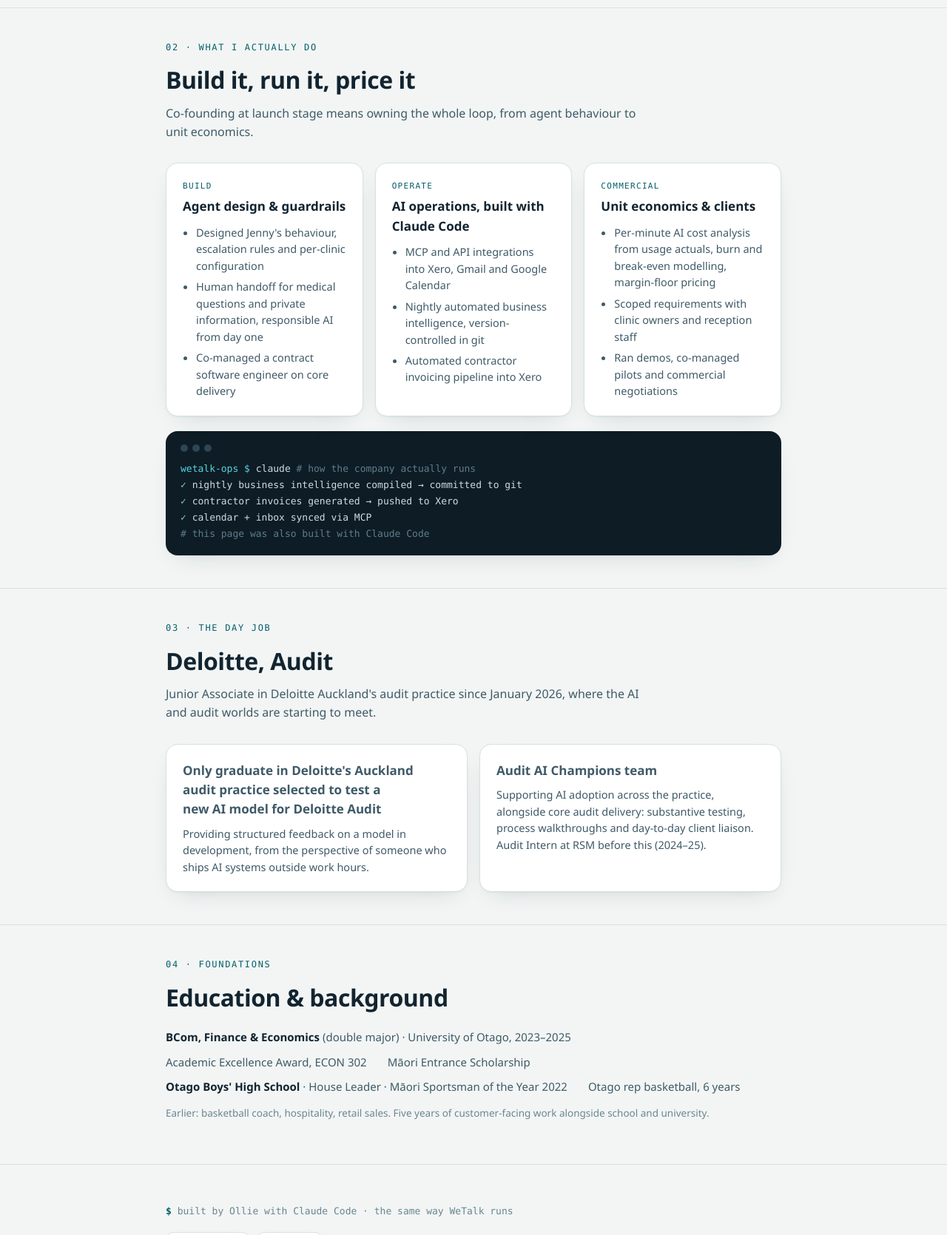
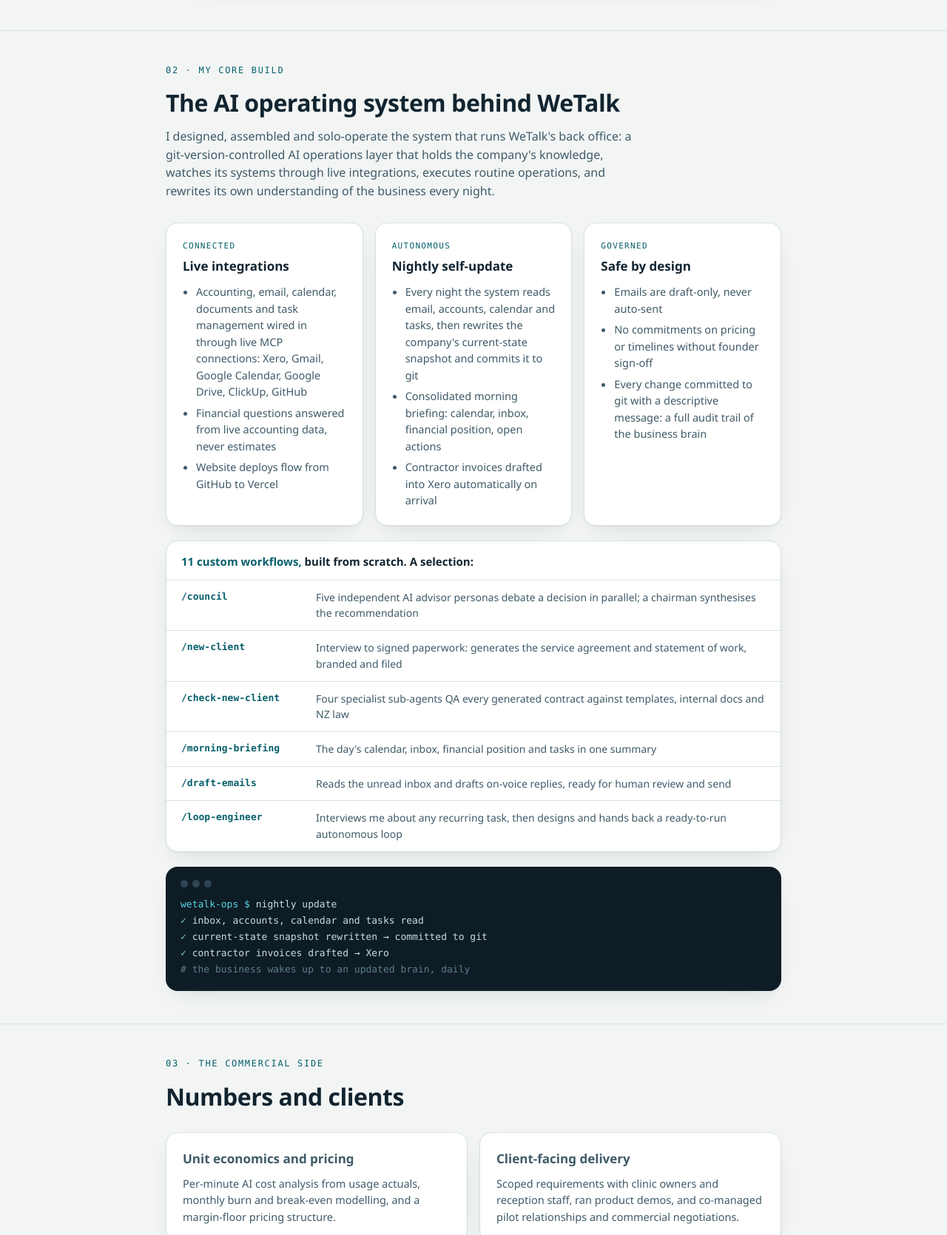
Before and after one commit to codingcash15/ollie-cv, a plain HTML site: page index.html in a window 1280 px wide. Shown: the part 1130-2800 px from the top of the page at 74% size. Drawn offline with Linux system fonts and the light colour scheme.

Commit message:
Recentre on the AI operating system, fix attribution, add theme toggle

```diff
--- a/index.html
+++ b/index.html
@@ -190,6 +190,41 @@
   .term .c { color: #5d7d8c; }
   .term div { white-space: pre; }
 
+  /* workflows */
+  .flows {
+    margin-top: 20px; background: var(--bg-raise); border: 1px solid var(--line);
+    border-radius: 16px; box-shadow: var(--shadow); overflow: hidden;
+  }
+  .flows-head {
+    padding: 16px 20px 13px; font-weight: 700; font-size: 15px;
+    border-bottom: 1px solid var(--line);
+  }
+  .flows-head .count { color: var(--accent-ink); }
+  .flow {
+    display: grid; grid-template-columns: 168px 1fr; gap: 14px;
+    padding: 12px 20px; font-size: 14px;
+  }
+  .flow + .flow { border-top: 1px solid var(--line); }
+  .flow .cmd {
+    font-family: "SF Mono", "Cascadia Code", Consolas, Menlo, monospace;
+    font-size: 13px; font-weight: 600; color: var(--accent-ink);
+  }
+  .flow .desc { color: var(--ink-soft); }
+  @media (max-width: 560px) { .flow { grid-template-columns: 1fr; gap: 3px; } }
+
+  /* theme toggle */
+  .theme-toggle {
+    position: fixed; top: 18px; right: 18px; z-index: 10;
+    width: 42px; height: 42px; border-radius: 50%;
+    border: 1px solid var(--line); background: var(--bg-raise);
+    color: var(--ink-soft); cursor: pointer; box-shadow: var(--shadow);
+    font-size: 17px; line-height: 1;
+    display: flex; align-items: center; justify-content: center;
+    transition: color .15s ease, border-color .15s ease;
+  }
+  .theme-toggle:hover { color: var(--accent-ink); border-color: var(--accent); }
+  .theme-toggle:focus-visible { outline: 2px solid var(--accent); outline-offset: 2px; }
+
   /* deloitte */
   .split { display: grid; grid-template-columns: 1fr 1fr; gap: 16px; }
   @media (max-width: 640px) { .split { grid-template-columns: 1fr; } }
@@ -229,6 +264,15 @@
 </style>
 </head>
 <body>
+<script>
+(function () {
+  try {
+    var s = localStorage.getItem("cv-theme");
+    if (s === "dark" || s === "light") document.documentElement.setAttribute("data-theme", s);
+  } catch (e) {}
+})();
+</script>
+<button class="theme-toggle" id="themeToggle" type="button" aria-label="Toggle light or dark theme">☾</button>
 
 <header class="hero wrap">
   <div class="status"><span class="dot"></span>OPEN TO AI ROLES · AUCKLAND, NZ</div>
@@ -236,9 +280,9 @@
     <div class="hero-text">
       <h1>Ollie <span class="accent">Cashmore</span></h1>
       <p class="thesis">
-        <b>Auditor at Deloitte. Co-founder of WeTalk.ai.</b> I took an AI voice agent from
-        concept to answering real patient calls in production, in under eight months,
-        while working full time in audit.
+        <b>Auditor at Deloitte. Co-founder of WeTalk.ai.</b> We took an AI voice agent from
+        concept to answering real patient calls in under eight months. I built the AI
+        operating system that runs the company behind it, while working full time in audit.
       </p>
       <div class="chips">
         <a class="chip" href="mailto:ollie@wetalkai.co.nz"><span class="k">email</span>ollie@wetalkai.co.nz</a>
@@ -268,8 +312,9 @@
             <p>Started with a simple observation: clinics miss calls, and missed calls are missed patients.
               We designed "Jenny", an AI receptionist that answers inbound patient calls 24/7, books
               appointments in real time through practice management APIs (Gensolve), and confirms by SMS.</p>
-            <p>Stack: Vapi, ElevenLabs, Claude and Twilio. My side of the company: strategy, operations,
-              product roadmap and agent design. Hamish runs sales and client relationships.</p>
+            <p>Stack: Vapi, ElevenLabs, Claude and Twilio. My side of the company: strategy, operations
+              and the AI systems that run it. Hamish runs sales and client relationships, and a contract
+              engineer leads Jenny's core build.</p>
           </div>
         </details>
       </li>
@@ -310,49 +355,80 @@
 
 <section>
   <div class="wrap">
-    <p class="eyebrow rv">02 · What I actually do</p>
-    <h2 class="rv">Build it, run it, price it</h2>
-    <p class="lede rv">Co-founding at launch stage means owning the whole loop, from agent behaviour to unit economics.</p>
+    <p class="eyebrow rv">02 · My core build</p>
+    <h2 class="rv">The AI operating system behind WeTalk</h2>
+    <p class="lede rv">I designed, assembled and solo-operate the system that runs WeTalk's back office: a
+      git-version-controlled AI operations layer that holds the company's knowledge, watches its systems
+      through live integrations, executes routine operations, and rewrites its own understanding of the
+      business every night.</p>
     <div class="cards">
       <div class="card rv">
-        <h3><span class="tag">Build</span>Agent design &amp; guardrails</h3>
+        <h3><span class="tag">Connected</span>Live integrations</h3>
         <ul>
-          <li>Designed Jenny's behaviour, escalation rules and per-clinic configuration</li>
-          <li>Human handoff for medical questions and private information, responsible AI from day one</li>
-          <li>Co-managed a contract software engineer on core delivery</li>
+          <li>Accounting, email, calendar, documents and task management wired in through live MCP connections: Xero, Gmail, Google Calendar, Google Drive, ClickUp, GitHub</li>
+          <li>Financial questions answered from live accounting data, never estimates</li>
+          <li>Website deploys flow from GitHub to Vercel</li>
         </ul>
       </div>
       <div class="card rv">
-        <h3><span class="tag">Operate</span>AI operations, built with Claude Code</h3>
+        <h3><span class="tag">Autonomous</span>Nightly self-update</h3>
         <ul>
-          <li>MCP and API integrations into Xero, Gmail and Google Calendar</li>
-          <li>Nightly automated business intelligence, version-controlled in git</li>
-          <li>Automated contractor invoicing pipeline into Xero</li>
+          <li>Every night the system reads email, accounts, calendar and tasks, then rewrites the company's current-state snapshot and commits it to git</li>
+          <li>Consolidated morning briefing: calendar, inbox, financial position, open actions</li>
+          <li>Contractor invoices drafted into Xero automatically on arrival</li>
         </ul>
       </div>
       <div class="card rv">
-        <h3><span class="tag">Commercial</span>Unit economics &amp; clients</h3>
+        <h3><span class="tag">Governed</span>Safe by design</h3>
         <ul>
-          <li>Per-minute AI cost analysis from usage actuals, burn and break-even modelling, margin-floor pricing</li>
-          <li>Scoped requirements with clinic owners and reception staff</li>
-          <li>Ran demos, co-managed pilots and commercial negotiations</li>
+          <li>Emails are draft-only, never auto-sent</li>
+          <li>No commitments on pricing or timelines without founder sign-off</li>
+          <li>Every change committed to git with a descriptive message: a full audit trail of the business brain</li>
         </ul>
       </div>
     </div>
-    <div class="term rv" role="img" aria-label="Terminal showing the WeTalk operations workflow">
+    <div class="flows rv">
+      <div class="flows-head"><span class="count">11 custom workflows,</span> built from scratch. A selection:</div>
+      <div class="flow"><span class="cmd">/council</span><span class="desc">Five independent AI advisor personas debate a decision in parallel; a chairman synthesises the recommendation</span></div>
+      <div class="flow"><span class="cmd">/new-client</span><span class="desc">Interview to signed paperwork: generates the service agreement and statement of work, branded and filed</span></div>
+      <div class="flow"><span class="cmd">/check-new-client</span><span class="desc">Four specialist sub-agents QA every generated contract against templates, internal docs and NZ law</span></div>
+      <div class="flow"><span class="cmd">/morning-briefing</span><span class="desc">The day's calendar, inbox, financial position and tasks in one summary</span></div>
+      <div class="flow"><span class="cmd">/draft-emails</span><span class="desc">Reads the unread inbox and drafts on-voice replies, ready for human review and send</span></div>
+      <div class="flow"><span class="cmd">/loop-engineer</span><span class="desc">Interviews me about any recurring task, then designs and hands back a ready-to-run autonomous loop</span></div>
+    </div>
+    <div class="term rv" role="img" aria-label="Terminal showing the nightly operations run">
       <div class="bar"><span></span><span></span><span></span></div>
-      <div><span class="p">wetalk-ops $</span> claude <span class="c"># how the company actually runs</span></div>
-      <div><span class="ok">✓</span> nightly business intelligence compiled → committed to git</div>
-      <div><span class="ok">✓</span> contractor invoices generated → pushed to Xero</div>
-      <div><span class="ok">✓</span> calendar + inbox synced via MCP</div>
-      <div><span class="c"># this page was also built with Claude Code</span></div>
+      <div><span class="p">wetalk-ops $</span> nightly update</div>
+      <div><span class="ok">✓</span> inbox, accounts, calendar and tasks read</div>
+      <div><span class="ok">✓</span> current-state snapshot rewritten → committed to git</div>
+      <div><span class="ok">✓</span> contractor invoices drafted → Xero</div>
+      <div><span class="c"># the business wakes up to an updated brain, daily</span></div>
     </div>
   </div>
 </section>
 
 <section>
   <div class="wrap">
-    <p class="eyebrow rv">03 · The day job</p>
+    <p class="eyebrow rv">03 · The commercial side</p>
+    <h2 class="rv">Numbers and clients</h2>
+    <div class="split" style="margin-top:24px">
+      <div class="fact rv">
+        <p class="big">Unit economics and pricing</p>
+        <p>Per-minute AI cost analysis from usage actuals, monthly burn and break-even modelling, and a
+          margin-floor pricing structure.</p>
+      </div>
+      <div class="fact rv">
+        <p class="big">Client-facing delivery</p>
+        <p>Scoped requirements with clinic owners and reception staff, ran product demos, and co-managed
+          pilot relationships and commercial negotiations.</p>
+      </div>
+    </div>
+  </div>
+</section>
+
+<section>
+  <div class="wrap">
+    <p class="eyebrow rv">04 · The day job</p>
     <h2 class="rv">Deloitte, Audit</h2>
     <p class="lede rv">Junior Associate in Deloitte Auckland's audit practice since January 2026, where the
       AI and audit worlds are starting to meet.</p>
@@ -373,7 +449,7 @@
 
 <section>
   <div class="wrap">
-    <p class="eyebrow rv">04 · Foundations</p>
+    <p class="eyebrow rv">05 · Foundations</p>
     <h2 class="rv">Education &amp; background</h2>
     <div class="edu-row rv" style="margin-top:18px">
       <span><b>BCom, Finance &amp; Economics</b> (double major) · University of Otago, 2023–2025</span>
@@ -391,7 +467,7 @@
 
 <footer>
   <div class="wrap">
-    <p class="foot-line rv"><b>$</b> built by Ollie with Claude Code · the same way WeTalk runs</p>
+    <p class="foot-line rv">Ollie Cashmore · Auckland, New Zealand</p>
     <div class="foot-cta rv">
       <a class="chip" href="mailto:ollie@wetalkai.co.nz">Get in touch</a>
       <a class="chip" href="https://www.linkedin.com/in/ollie-cashmore-2b2829339/" target="_blank" rel="noopener">LinkedIn</a>
@@ -402,6 +478,24 @@
 <script>
 (function () {
   var reduced = window.matchMedia("(prefers-reduced-motion: reduce)").matches;
+
+  /* theme toggle */
+  var root = document.documentElement;
+  var btn = document.getElementById("themeToggle");
+  function effectiveDark() {
+    var t = root.getAttribute("data-theme");
+    if (t === "dark") return true;
+    if (t === "light") return false;
+    return window.matchMedia("(prefers-color-scheme: dark)").matches;
+  }
+  function paintBtn() { btn.textContent = effectiveDark() ? "☀" : "☾"; }
+  btn.addEventListener("click", function () {
+    var next = effectiveDark() ? "light" : "dark";
+    root.setAttribute("data-theme", next);
+    try { localStorage.setItem("cv-theme", next); } catch (e) {}
+    paintBtn();
+  });
+  paintBtn();
 
   /* scroll reveal */
   var els = document.querySelectorAll(".rv");
```
